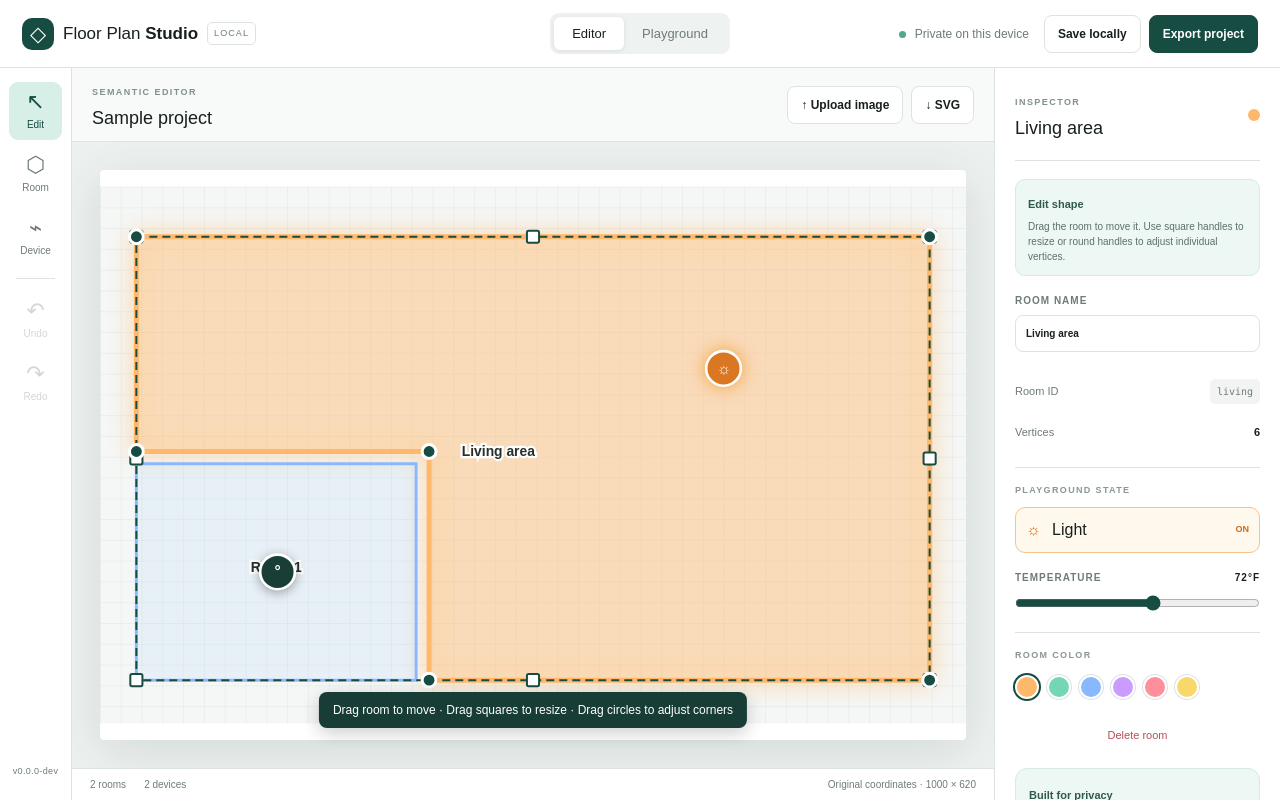
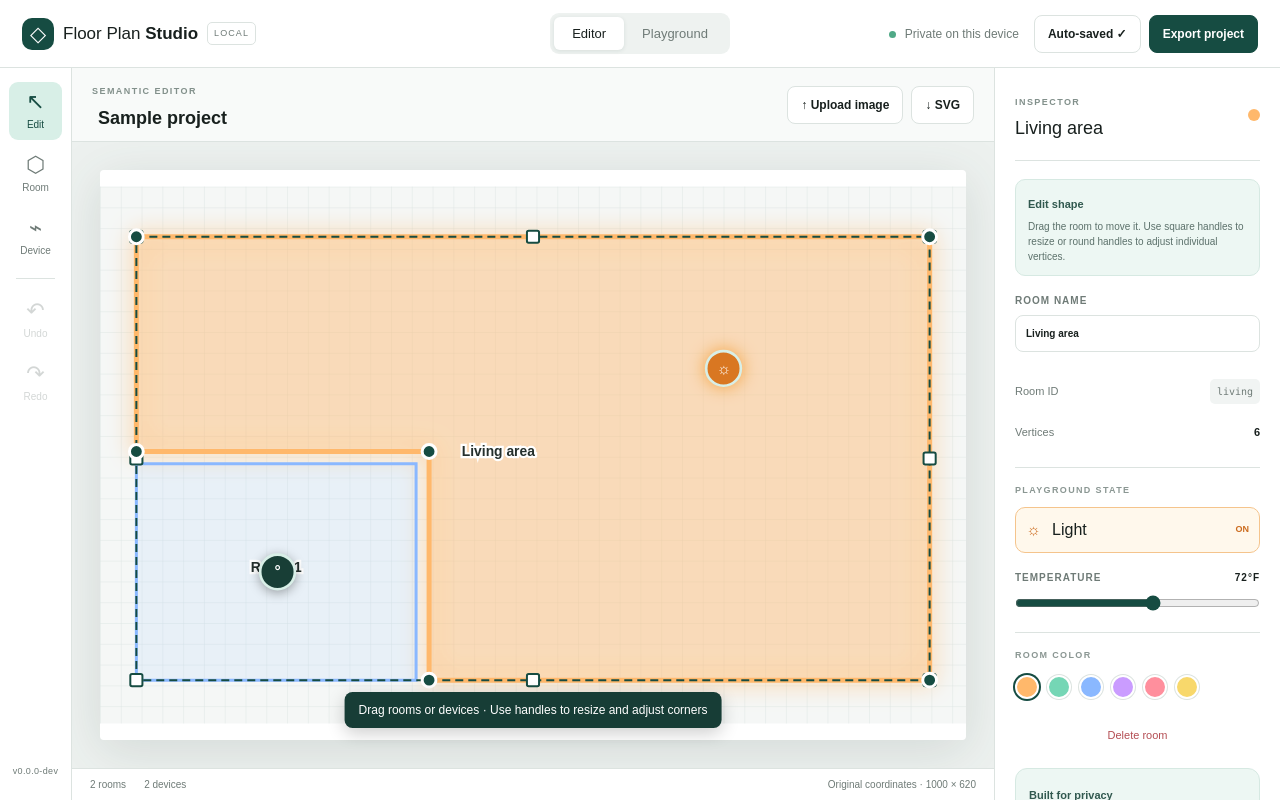
Before and after one commit to wlai-lp/interactive-floor-plan-studio, a Next.js app: page / in a window 1280 px wide. Built offline with nearby package versions, Linux system fonts and the light colour scheme.

Commit message:
feat(editor): add project naming and device dragging

```diff
--- a/app/page.tsx
+++ b/app/page.tsx
@@ -1,19 +1,20 @@
 "use client";
 
-import { ChangeEvent, PointerEvent, useMemo, useRef, useState } from "react";
+import { ChangeEvent, PointerEvent, useEffect, useMemo, useRef, useState } from "react";
 import packageJson from "../package.json";
 import { toggleLightForDevice } from "./project-state.mjs";
 
 type Point = { x: number; y: number };
 type Room = { id: string; name: string; points: Point[]; color: string; light: boolean; temperature: number };
 type Device = { id: string; roomId: string; x: number; y: number; type: "light" | "sensor" };
-type Project = { width: number; height: number; image: string; rooms: Room[]; devices: Device[] };
-type Snapshot = Pick<Project, "rooms" | "devices">;
+type Project = { name: string; width: number; height: number; image: string; rooms: Room[]; devices: Device[] };
+type Snapshot = Pick<Project, "name" | "rooms" | "devices">;
 type ResizeHandle = "nw" | "n" | "ne" | "e" | "se" | "s" | "sw" | "w";
 type Bounds = { minX: number; minY: number; maxX: number; maxY: number; width: number; height: number };
 type Gesture = {
-  kind: "move" | "vertex" | "resize";
-  roomId: string;
+  kind: "move" | "vertex" | "resize" | "device";
+  roomId?: string;
+  deviceId?: string;
   start: Point;
   snapshot: Snapshot;
   points: Point[];
@@ -29,7 +30,7 @@ const HANDLES: ResizeHandle[] = ["nw", "n", "ne", "e", "se", "s", "sw", "w"];
 const APP_VERSION = process.env.NEXT_PUBLIC_APP_VERSION ||
   (process.env.NODE_ENV === "development" ? "0.0.0-dev" : packageJson.version);
 const DEMO: Project = {
-  width: 1000, height: 620, image: "",
+  name: "Sample project", width: 1000, height: 620, image: "",
   rooms: [
     { id: "living", name: "Living area", color: COLORS[0], light: true, temperature: 72, points: [{x:42,y:58},{x:958,y:58},{x:958,y:570},{x:380,y:570},{x:380,y:306},{x:42,y:306}] },
     { id: "room-1", name: "Room 1", color: COLORS[2], light: false, temperature: 69, points: [{x:42,y:320},{x:365,y:320},{x:365,y:570},{x:42,y:570}] },
@@ -38,6 +39,7 @@ const DEMO: Project = {
 };
 
 const clone = <T,>(value: T): T => JSON.parse(JSON.stringify(value));
+const normalizeProject = (value: Omit<Project, "name"> & {name?: string}): Project => ({...value,name:value.name?.trim() || "Sample project"});
 const slug = (s: string) => s.toLowerCase().trim().replace(/[^a-z0-9]+/g,"-").replace(/(^-|-$)/g,"") || `room-${Date.now()}`;
 const pointsAttr = (points: Point[]) => points.map(p => `${p.x},${p.y}`).join(" ");
 const clamp = (value: number, min: number, max: number) => Math.max(min, Math.min(max, value));
@@ -56,7 +58,7 @@ export default function Home() {
     if (typeof window === "undefined") return DEMO;
     const raw = localStorage.getItem("floor-plan-studio-project");
     if (!raw) return DEMO;
-    try { return JSON.parse(raw); } catch { return DEMO; }
+    try { return normalizeProject(JSON.parse(raw)); } catch { return DEMO; }
   });
   const [selected, setSelected] = useState("living");
   const [tool, setTool] = useState<"select"|"draw"|"device">("select");
@@ -73,7 +75,7 @@ export default function Home() {
   const currentBounds = current ? roomBounds(current.points) : null;
 
   const stats = useMemo(() => ({rooms: project.rooms.length, devices: project.devices.length}), [project]);
-  const snapshot = (): Snapshot => clone({rooms: project.rooms, devices: project.devices});
+  const snapshot = (): Snapshot => clone({name: project.name, rooms: project.rooms, devices: project.devices});
   const remember = () => { setHistory(h => [...h.slice(-39), snapshot()]); setFuture([]); setSaved(false); };
   const updateProject = (fn: (p: Project) => Project) => { remember(); setProject(fn); };
   const pointer = (event: PointerEvent<SVGElement>): Point => {
@@ -86,11 +88,19 @@ export default function Home() {
     svgRef.current?.setPointerCapture(e.pointerId);
     gestureRef.current = {kind,roomId:room.id,start:pointer(e),snapshot:snapshot(),points:clone(room.points),devices:clone(project.devices),bounds:roomBounds(room.points),...extras};
   };
+  const beginDeviceGesture = (e: PointerEvent<SVGGElement>, device: Device) => {
+    e.stopPropagation(); e.preventDefault(); setSelected(device.roomId);
+    if (view !== "editor" || tool !== "select") { activateDevice(device); return; }
+    setDragging(true); svgRef.current?.setPointerCapture(e.pointerId);
+    gestureRef.current = {kind:"device",deviceId:device.id,start:pointer(e),snapshot:snapshot(),points:[],devices:clone(project.devices),bounds:{minX:0,minY:0,maxX:project.width,maxY:project.height,width:project.width,height:project.height}};
+  };
   const onPointerMove = (e: PointerEvent<SVGSVGElement>) => {
     const gesture = gestureRef.current; if (!gesture) return;
     const now = pointer(e); const dx = now.x-gesture.start.x; const dy = now.y-gesture.start.y;
     let nextPoints = clone(gesture.points); let nextDevices = clone(gesture.devices);
-    if (gesture.kind === "move") {
+    if (gesture.kind === "device" && gesture.deviceId) {
+      nextDevices = gesture.devices.map(d=>d.id===gesture.deviceId?{...d,x:clamp(d.x+dx,0,project.width),y:clamp(d.y+dy,0,project.height)}:d);
+    } else if (gesture.kind === "move" && gesture.roomId) {
       const limitedX = clamp(dx,-gesture.bounds.minX,project.width-gesture.bounds.maxX);
       const limitedY = clamp(dy,-gesture.bounds.minY,project.height-gesture.bounds.maxY);
       nextPoints = gesture.points.map(p=>({x:p.x+limitedX,y:p.y+limitedY}));
@@ -107,7 +117,7 @@ export default function Home() {
       nextDevices=gesture.devices.map(d=>d.roomId===gesture.roomId?{...d,...transform(d)}:d);
     }
     gesture.changed = true;
-    setProject(old=>({...old,rooms:old.rooms.map(r=>r.id===gesture.roomId?{...r,points:nextPoints}:r),devices:nextDevices}));
+    setProject(old=>({...old,rooms:gesture.roomId?old.rooms.map(r=>r.id===gesture.roomId?{...r,points:nextPoints}:r):old.rooms,devices:nextDevices}));
     setSaved(false);
   };
   const endGesture = (e: PointerEvent<SVGSVGElement>) => {
@@ -131,25 +141,29 @@ export default function Home() {
   };
   const upload = (e: ChangeEvent<HTMLInputElement>) => {
     const file = e.target.files?.[0]; if (!file) return; const reader = new FileReader();
-    reader.onload = () => { const img = new Image(); img.onload = () => { remember(); setProject({width:img.naturalWidth,height:img.naturalHeight,image:String(reader.result),rooms:[],devices:[]}); setSelected(""); }; img.src=String(reader.result); };
+    reader.onload = () => { const img = new Image(); img.onload = () => { remember(); setProject(p=>({...p,width:img.naturalWidth,height:img.naturalHeight,image:String(reader.result),rooms:[],devices:[]})); setSelected(""); }; img.src=String(reader.result); };
     reader.readAsDataURL(file); e.target.value="";
   };
   const undo = () => { const prev=history.at(-1); if(!prev)return; setFuture(f=>[snapshot(),...f]); setProject(p=>({...p,...clone(prev)})); setHistory(h=>h.slice(0,-1)); };
   const redo = () => { const next=future[0]; if(!next)return; setHistory(h=>[...h,snapshot()]); setProject(p=>({...p,...clone(next)})); setFuture(f=>f.slice(1)); };
   const download = (name:string, contents:string, type="application/json") => { const a=document.createElement("a"); a.href=URL.createObjectURL(new Blob([contents],{type})); a.download=name; a.click(); URL.revokeObjectURL(a.href); };
-  const exportSvg = () => download("floor-plan.svg", `<svg xmlns="http://www.w3.org/2000/svg" viewBox="0 0 ${project.width} ${project.height}"><g id="rooms">${project.rooms.map(r=>`<polygon id="${r.id}" data-room="${r.id}" points="${pointsAttr(r.points)}" fill="${r.color}" fill-opacity=".22" stroke="${r.color}"/>`).join("")}</g></svg>`, "image/svg+xml");
+  const exportSvg = () => download("floor-plan.svg", `<svg xmlns="http://www.w3.org/2000/svg" viewBox="0 0 ${project.width} ${project.height}" data-project-name="${project.name.replace(/[&<>\"]/g,c=>({"&":"&amp;","<":"&lt;",">":"&gt;",'"':"&quot;"}[c]!))}"><title>${project.name}</title><g id="rooms">${project.rooms.map(r=>`<polygon id="${r.id}" data-room="${r.id}" points="${pointsAttr(r.points)}" fill="${r.color}" fill-opacity=".22" stroke="${r.color}"/>`).join("")}</g><g id="devices">${project.devices.map(d=>`<circle id="${d.id}" data-room="${d.roomId}" data-device-type="${d.type}" cx="${d.x}" cy="${d.y}" r="20"/>`).join("")}</g></svg>`, "image/svg+xml");
   const save = () => { localStorage.setItem("floor-plan-studio-project",JSON.stringify(project)); setSaved(true); setTimeout(()=>setSaved(false),1800); };
   const activateDevice = (device: Device) => {
     setSelected(device.roomId);
     if (view !== "playground" || device.type !== "light") return;
     updateProject(p=>toggleLightForDevice(p, device));
   };
+  useEffect(() => {
+    const timer = window.setTimeout(() => { localStorage.setItem("floor-plan-studio-project",JSON.stringify(project)); setSaved(true); }, 250);
+    return () => window.clearTimeout(timer);
+  }, [project]);
 
   return <main className="app-shell">
     <header className="topbar">
       <a className="brand" href="#"><span className="brandmark">◇</span><span>Floor Plan <b>Studio</b></span><span className="beta">LOCAL</span></a>
       <div className="view-switch" role="tablist"><button className={view==="editor"?"active":""} onClick={()=>setView("editor")}>Editor</button><button className={view==="playground"?"active":""} onClick={()=>setView("playground")}>Playground</button></div>
-      <div className="header-actions"><span className="privacy"><i/> Private on this device</span><button className="secondary" onClick={save}>{saved?"Saved ✓":"Save locally"}</button><button className="primary" onClick={()=>download("floor-plan.json",JSON.stringify(project,null,2))}>Export project</button></div>
+      <div className="header-actions"><span className="privacy"><i/> Private on this device</span><button className="secondary" onClick={save}>{saved?"Auto-saved ✓":"Save locally"}</button><button className="primary" onClick={()=>download("floor-plan.json",JSON.stringify(project,null,2))}>Export project</button></div>
     </header>
 
     <section className="workspace">
@@ -162,7 +176,7 @@ export default function Home() {
       </aside>
 
       <section className="stage-column">
-        <div className="stage-top"><div><span className="eyebrow">{view==="editor"?"SEMANTIC EDITOR":"INTERACTIVE PREVIEW"}</span><h1>{project.image?"Your floor plan":"Sample project"}</h1></div><div className="stage-actions"><input ref={fileRef} type="file" accept="image/png,image/jpeg,image/webp" onChange={upload}/><button className="secondary" onClick={()=>fileRef.current?.click()}>↑ Upload image</button><button className="secondary" onClick={exportSvg}>↓ SVG</button></div></div>
+        <div className="stage-top"><div><span className="eyebrow">{view==="editor"?"SEMANTIC EDITOR":"INTERACTIVE PREVIEW"}</span>{view==="editor"?<input className="project-name" aria-label="Project name" value={project.name} onChange={e=>{setSaved(false);setProject(p=>({...p,name:e.target.value}))}} onBlur={()=>setProject(p=>({...p,name:p.name.trim()||"Untitled project"}))}/>:<h1>{project.name}</h1>}</div><div className="stage-actions"><input ref={fileRef} type="file" accept="image/png,image/jpeg,image/webp" onChange={upload}/><button className="secondary" onClick={()=>fileRef.current?.click()}>↑ Upload image</button><button className="secondary" onClick={exportSvg}>↓ SVG</button></div></div>
         <div className={`canvas-wrap ${tool} ${dragging?"dragging":""}`}>
           <svg ref={svgRef} viewBox={`0 0 ${project.width} ${project.height}`} onPointerDown={onCanvas} onPointerMove={onPointerMove} onPointerUp={endGesture} onPointerCancel={endGesture} onDoubleClick={finishRoom} aria-label="Floor plan editor">
             <defs><pattern id="grid" width="24" height="24" patternUnits="userSpaceOnUse"><path d="M24 0H0V24" fill="none" stroke="#dce4e2" strokeWidth="1"/></pattern></defs>
@@ -178,10 +192,10 @@ export default function Home() {
               {current.points.map((p,i)=><circle key={i} className="vertex-handle" cx={p.x} cy={p.y} r="8" onPointerDown={e=>beginGesture(e,current,"vertex",{vertexIndex:i})}/>) }
             </g>}
             {draft.length>0&&<><polyline className="draft-line" points={pointsAttr(draft)}/>{draft.map((p,i)=><circle className="draft-point" key={i} cx={p.x} cy={p.y} r="7"/> )}</>}
-            {project.devices.map(d=>{const room=project.rooms.find(r=>r.id===d.roomId);const interactive=view==="playground"&&d.type==="light";return <g key={d.id} className={`device-dot ${interactive?"interactive":""} ${room?.light?"on":"off"}`} transform={`translate(${d.x} ${d.y})`} role={interactive?"button":undefined} tabIndex={interactive?0:undefined} aria-label={interactive?`${room?.name||"Room"} light: ${room?.light?"on":"off"}`:undefined} aria-pressed={interactive?Boolean(room?.light):undefined} onPointerDown={e=>{e.stopPropagation();e.preventDefault();activateDevice(d)}} onKeyDown={e=>{if(interactive&&(e.key==="Enter"||e.key===" ")){e.preventDefault();e.stopPropagation();activateDevice(d)}}}><circle className="device-hit-area" r="24"/><circle className="device-face" r="20"/><text y="6">{d.type==="light"?"☼":"°"}</text></g>})}
+            {project.devices.map(d=>{const room=project.rooms.find(r=>r.id===d.roomId);const interactive=view==="playground"&&d.type==="light";const draggable=view==="editor"&&tool==="select";return <g key={d.id} className={`device-dot ${interactive?"interactive":""} ${draggable?"draggable":""} ${room?.light?"on":"off"}`} transform={`translate(${d.x} ${d.y})`} role={interactive?"button":undefined} tabIndex={interactive?0:undefined} aria-label={interactive?`${room?.name||"Room"} light: ${room?.light?"on":"off"}`:undefined} aria-pressed={interactive?Boolean(room?.light):undefined} onPointerDown={e=>beginDeviceGesture(e,d)} onKeyDown={e=>{if(interactive&&(e.key==="Enter"||e.key===" ")){e.preventDefault();e.stopPropagation();activateDevice(d)}}}><circle className="device-hit-area" r="24"/><circle className="device-face" r="20"/><text y="6">{d.type==="light"?"☼":"°"}</text></g>})}
           </svg>
           {tool==="draw"&&<div className="hint">Click around a room · Double-click to finish · {draft.length} points</div>}
-          {tool==="select"&&current&&view==="editor"&&!dragging&&<div className="hint edit-hint">Drag room to move · Drag squares to resize · Drag circles to adjust corners</div>}
+          {tool==="select"&&current&&view==="editor"&&!dragging&&<div className="hint edit-hint">Drag rooms or devices · Use handles to resize and adjust corners</div>}
           {!project.rooms.length&&tool!=="draw"&&<div className="empty-card"><span>⬡</span><h2>Trace your first room</h2><p>Choose the Room tool, click each corner, then double-click to close the shape.</p><button className="primary" onClick={()=>setTool("draw")}>Start tracing</button></div>}
         </div>
         <footer className="statusbar"><span>{stats.rooms} rooms</span><span>{stats.devices} devices</span><span className="grow"/><span>Original coordinates · {project.width} × {project.height}</span></footer>
```
Also changed, not shown: app/globals.css, 1 other file (tests, documents, lock files or other folders).
